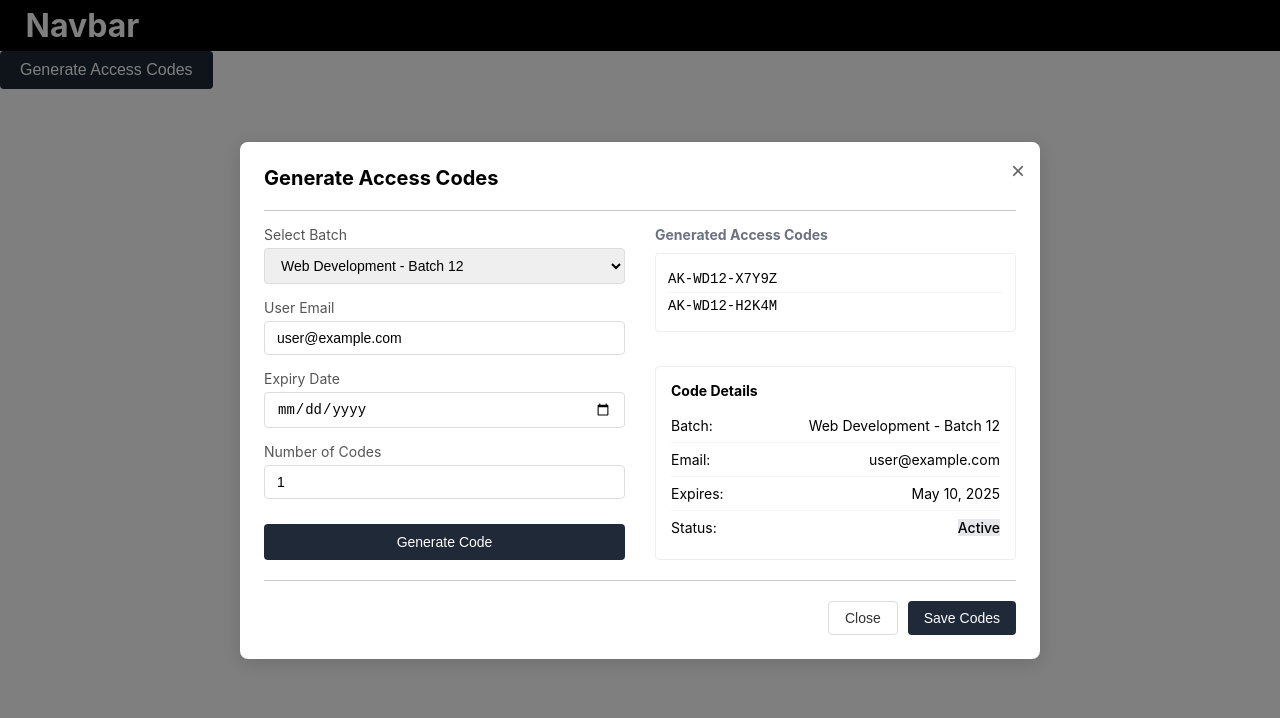
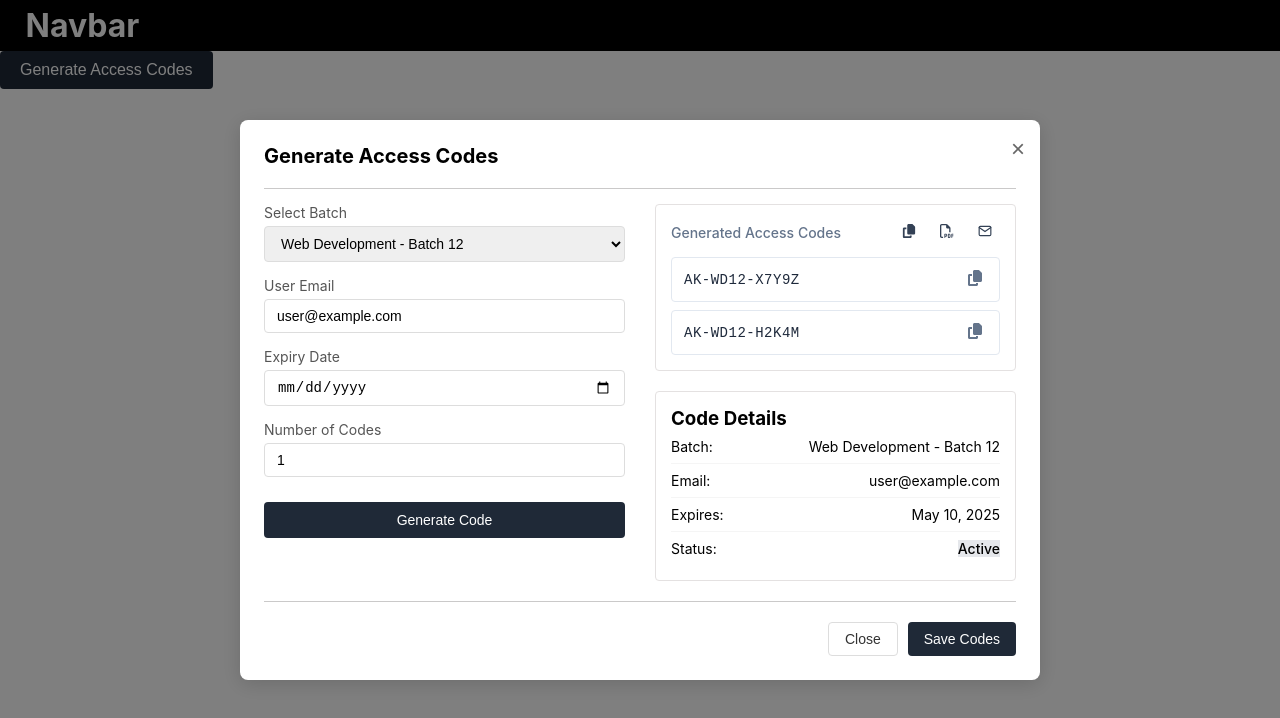
Before and after one commit to AriaRahman1122/aria-app, a Next.js app: page /generate-code in a window 1280 px wide. Both pictures are taken after a click on the button "Generate Access Codes". Shown: the top 718 px of the page. Built offline with nearby package versions, Linux system fonts and the light colour scheme.

Commit message:
update for generate code page according ui

```diff
--- a/package.json
+++ b/package.json
@@ -20,6 +20,7 @@
     "next": "15.3.1",
     "react": "19.1.0",
     "react-dom": "19.1.0",
+    "react-icons": "^5.5.0",
     "react-redux": "^9.2.0",
     "redux": "^5.0.1",
     "typescript": "5.8.3"
--- a/src/pages/generate-code/index.tsx
+++ b/src/pages/generate-code/index.tsx
@@ -1,6 +1,8 @@
 'use client';
 import { useState, useRef } from 'react';
 import styles from './styles/modal.module.css';
+import { FiMail, FiCheck } from 'react-icons/fi';
+import { FaCopy, FaRegFilePdf } from "react-icons/fa6";
 
 export default function GenerateCodePage() {
   const [isModalOpen, setIsModalOpen] = useState(false);
@@ -36,6 +38,31 @@ export default function GenerateCodePage() {
     const [year, month, day] = e.target.value.split('-');
     setFormData({...formData, expiryDate: `${day}/${month}/${year}`});
     setShowDatePicker(false);
+  };
+
+  const [copiedIndex, setCopiedIndex] = useState<number | null>(null);
+  const [allCopied, setAllCopied] = useState(false);
+
+  const copyCode = (code: string, index: number) => {
+    navigator.clipboard.writeText(code);
+    setCopiedIndex(index);
+    setTimeout(() => setCopiedIndex(null), 2000);
+  };
+
+  const copyAllCodes = () => {
+    navigator.clipboard.writeText(codes.join('\n'));
+    setAllCopied(true);
+    setTimeout(() => setAllCopied(false), 2000);
+  };
+
+  const downloadPDF = () => {
+    // PDF generation logic would go here
+    alert('PDF download functionality would be implemented here');
+  };
+
+  const sendEmail = () => {
+    // Email sending logic would go here
+    alert('Email sending functionality would be implemented here');
   };
 
   return (
@@ -112,16 +139,39 @@ export default function GenerateCodePage() {
               </div>
 
               <div className={styles.rightColumn}>
-                <div className={styles.codesSection}>
-                  <h3 className={styles.sectionTitle}>Generated Access Codes</h3>
-                  <div className={styles.codeList}>
-                    {codes.map((code, i) => (
-                      <div key={i} className={styles.codeItem}>{code}</div>
-                    ))}
+                <div className={styles.sectionBox}>
+                  <div className={styles.codesHeader}>
+                    <h3 className={styles.sectionTitle}>Generated Access Codes</h3>
+                    <div className={styles.codeActions}>
+                      <button onClick={copyAllCodes} className={styles.actionButton}>
+                        {allCopied ? <FiCheck /> : <FaCopy />}
+                      </button>
+                      <button onClick={downloadPDF} className={styles.actionButton}>
+                        <FaRegFilePdf />
+                      </button>
+                      <button onClick={sendEmail} className={styles.actionButton}>
+                        <FiMail />
+                      </button>
+                    </div>
                   </div>
+
+      <div className={styles.codeList}>
+        {codes.map((code, i) => (
+          <div key={i} className={styles.codeItem}>
+            <span className={styles.codeText}>{code}</span>
+            <button
+              onClick={() => copyCode(code, i)}
+              className={styles.copyButton}
+              aria-label="Copy code"
+            >
+              {copiedIndex === i ? <FiCheck /> : <FaCopy />}
+            </button>
+          </div>
+        ))}
+      </div>
                 </div>
 
-                <div className={styles.detailsSection}>
+                <div className={styles.sectionBox}>
                   <h3 className={styles.sectionTitleCodeDetails}>Code Details</h3>
                   <div className={styles.detailRow}>
                     <span>Batch:</span>
--- a/src/pages/generate-code/styles/modal.module.css
+++ b/src/pages/generate-code/styles/modal.module.css
@@ -110,11 +110,14 @@
     margin-top: 10px;
   }
 
-  /* Codes Section */
-  .codesSection {
-    flex: 1;
+  /* Section */
+  .sectionBox {
+    border: 1px solid #e4e1e1;
+    border-radius: 4px;
+    padding: 15px;
   }
 
+  /* Codes Section */
   .sectionTitle {
     font-family: inter, sans-serif;
     font-size: 14px;
@@ -122,40 +125,92 @@
     color: #6B7280;
   }
 
-  .sectionTitleCodeDetails {
-    font-family: inter, sans-serif;
+  .codesHeader {
+    display: flex;
+    justify-content: space-between;
+    align-items: center;
+    margin-bottom: 12px;
+  }
+
+  .sectionTitle {
     font-size: 14px;
-    margin-bottom: 10px;
-    color: #000;
+    font-weight: 500;
+    color: #64748b;
+    margin: 0;
+  }
+
+  .codeActions {
+    display: flex;
+    gap: 8px;
+  }
+
+  .actionButton {
+    align-items: center;
+    gap: 4px;
+    background: white;
+    border: 1px #e2e8f0;
+    border-radius: 4px;
+    padding: 4px 8px;
+    font-size: 12px;
+    color: #334155;
+    cursor: pointer;
+    transition: all 0.2s;
+  }
+
+  .actionButton:hover {
+    background: #f1f5f9;
+    border-color: #cbd5e1;
+  }
+
+  .actionButton svg {
+    width: 14px;
+    height: 14px;
   }
 
   .codeList {
-    margin-top: 10px;
-    border: 1px solid #eee;
-    border-radius: 4px;
-    padding: 12px;
-    max-height: 200px;
-    overflow-y: auto;
+    display: flex;
+    flex-direction: column;
+    gap: 8px;
   }
 
   .codeItem {
-    font-family: monospace;
-    padding: 5px 0;
+    display: flex;
+    justify-content: space-between;
+    align-items: center;
+    padding: 8px 12px;
+    background: white;
+    border: 1px solid #e2e8f0;
+    border-radius: 4px;
+    font-family: 'Roboto Mono', monospace;
     font-size: 14px;
-    border-bottom: 1px solid #f5f5f5;
+    color: #1e293b;
   }
 
-  .codeItem:last-child {
-    border-bottom: none;
+  .codeText {
+    letter-spacing: 0.5px;
+  }
+
+  .copyButton {
+    background: none;
+    border: none;
+    color: #64748b;
+    cursor: pointer;
+    padding: 4px;
+    border-radius: 4px;
+    transition: all 0.2s;
+  }
+
+  .copyButton:hover {
+    color: #334155;
+    background: #f1f5f9;
+  }
+
+  .copyButton svg {
+    width: 16px;
+    height: 16px;
   }
 
   /* Details Section */
-  .detailsSection {
-    border: 1px solid #eee;
-    border-radius: 4px;
-    padding: 15px;
-  }
-
   .detailRow {
     display: flex;
     justify-content: space-between;
```
Also changed, not shown: src/pages/generate-code/components/GenerateCodeForm.tsx (added), 1 other file (tests, documents, lock files or other folders).
